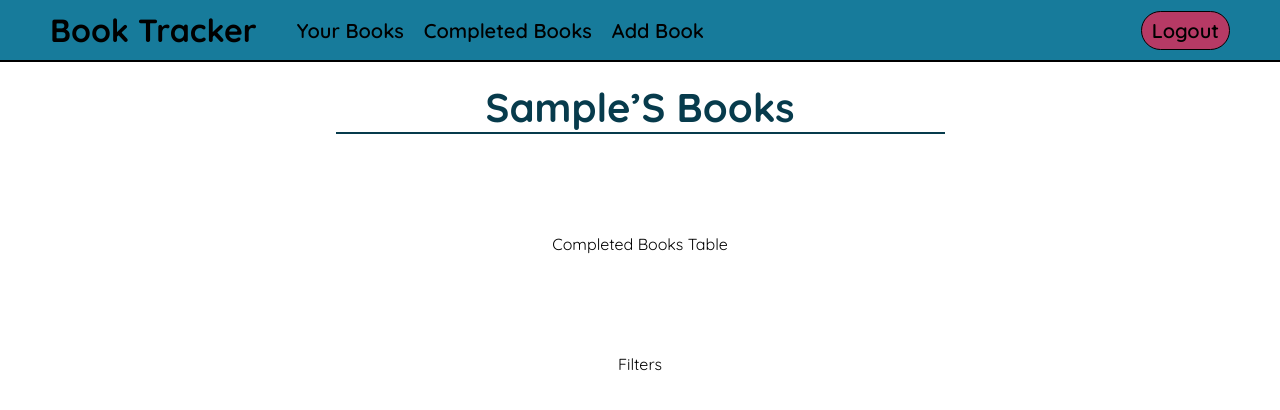
After one commit to EllisLempriere/book_tracker, a Django app: page /completed_books in a window 1280 px wide. The commit adds this page. Shown: the top 410 px of the page. Run offline with Django 5.2, Linux system fonts and the light colour scheme; the visitor is signed in with stand-in values (Sample User, id 1); some libraries are stand-ins or nearby versions.

Commit message:
Add base completed books page

```diff
--- /dev/null
+++ b/tracker/templates/completed-books.html
@@ -0,0 +1,12 @@
+{% extends 'base.html' %}
+{% load possessive %}
+
+{% block content %}
+    <div class="page-header">{{ request.user.username|possessive|title }} Books</div>
+    <div id="completed-books">
+        {% include 'partials/finished-books.html' %}
+    </div>
+    <div id="book-filters">
+        {% include 'partials/book-filters.html' %}
+    </div>
+{% endblock content %}
--- /dev/null
+++ b/tracker/templates/partials/book-filters.html
@@ -0,0 +1 @@
+<div>Filters</div>
--- /dev/null
+++ b/tracker/templates/partials/finished-books.html
@@ -0,0 +1 @@
+<div>Completed Books Table</div>
--- a/tracker/templates/partials/navbar.html
+++ b/tracker/templates/partials/navbar.html
@@ -4,7 +4,7 @@
             <a class="nav-header" href="{% url 'book-list' %}">Book Tracker</a>
             <div class="nav-body">
                 <a class="nav-link" href="{% url 'book-list' %}">Your Books</a>
-                <a class="nav-link" href="{% url 'book-list' %}">Finished Books</a>
+                <a class="nav-link" href="{% url 'completed-books' %}">Completed Books</a>
                 <a class="nav-link" href="{% url 'book-list' %}">Add Book</a>
             </div>
         </div>
--- a/tracker/urls.py
+++ b/tracker/urls.py
@@ -8,7 +8,8 @@ urlpatterns = [
     path('login/', views.LoginView.as_view(), name="login"),
     path('logout/', LogoutView.as_view(), name="logout"),
     path('register/', views.RegisterView.as_view(), name="register"),
-    path('books/', views.BookList.as_view(), name="book-list")
+    path('books/', views.BookList.as_view(), name="book-list"),
+    path('completed_books', views.CompletedBooks.as_view(), name="completed-books")
 ]
 
 htmx_views = [
--- a/tracker/views.py
+++ b/tracker/views.py
@@ -44,6 +44,15 @@ class BookList(LoginRequiredMixin, ListView):
         if self.request.htmx:
             return 'partials/book-list-elements.html'
         return 'books.html'
+
+    def get_queryset(self):
+        return UserBook.objects.prefetch_related('book').filter(user=self.request.user)
+
+
+class CompletedBooks(LoginRequiredMixin, ListView):
+    template_name = 'completed-books.html'
+    model = UserBook
+    context_object_name = 'books'
 
     def get_queryset(self):
         return UserBook.objects.prefetch_related('book').filter(user=self.request.user)
```
